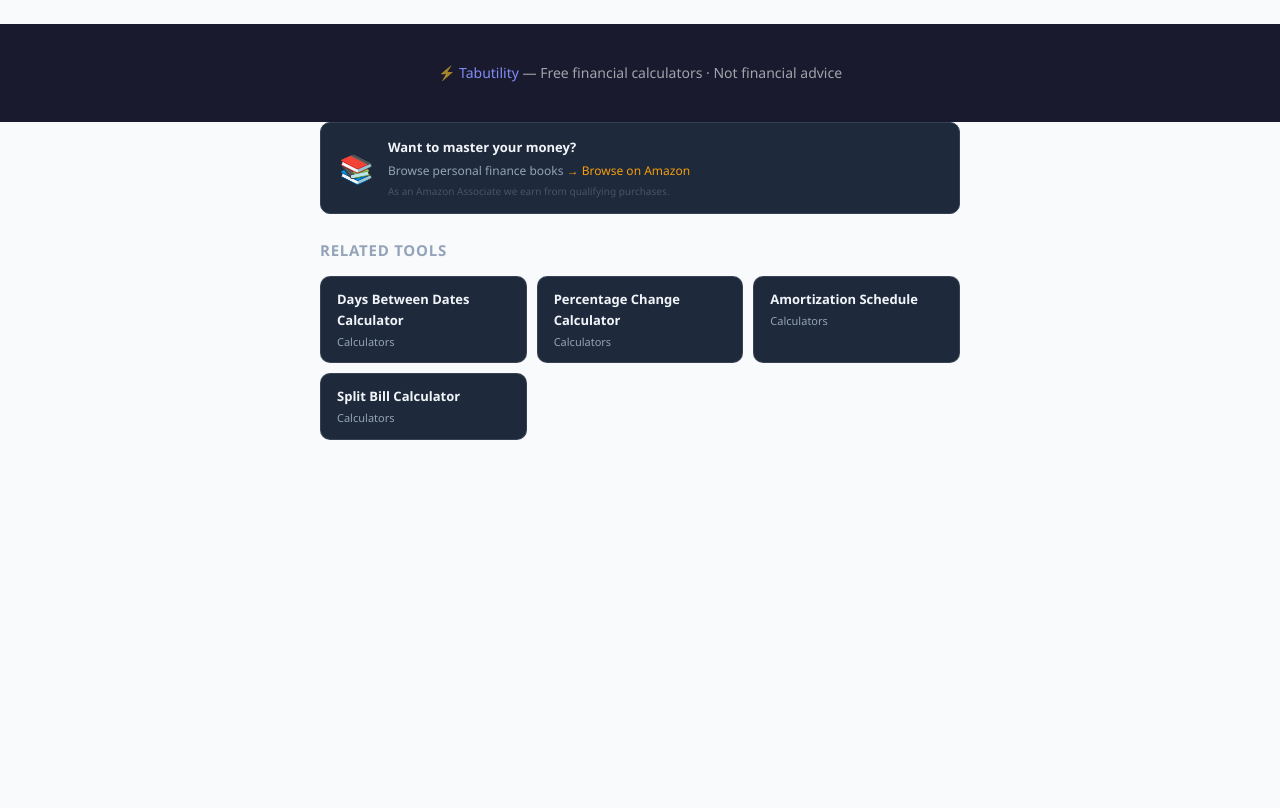
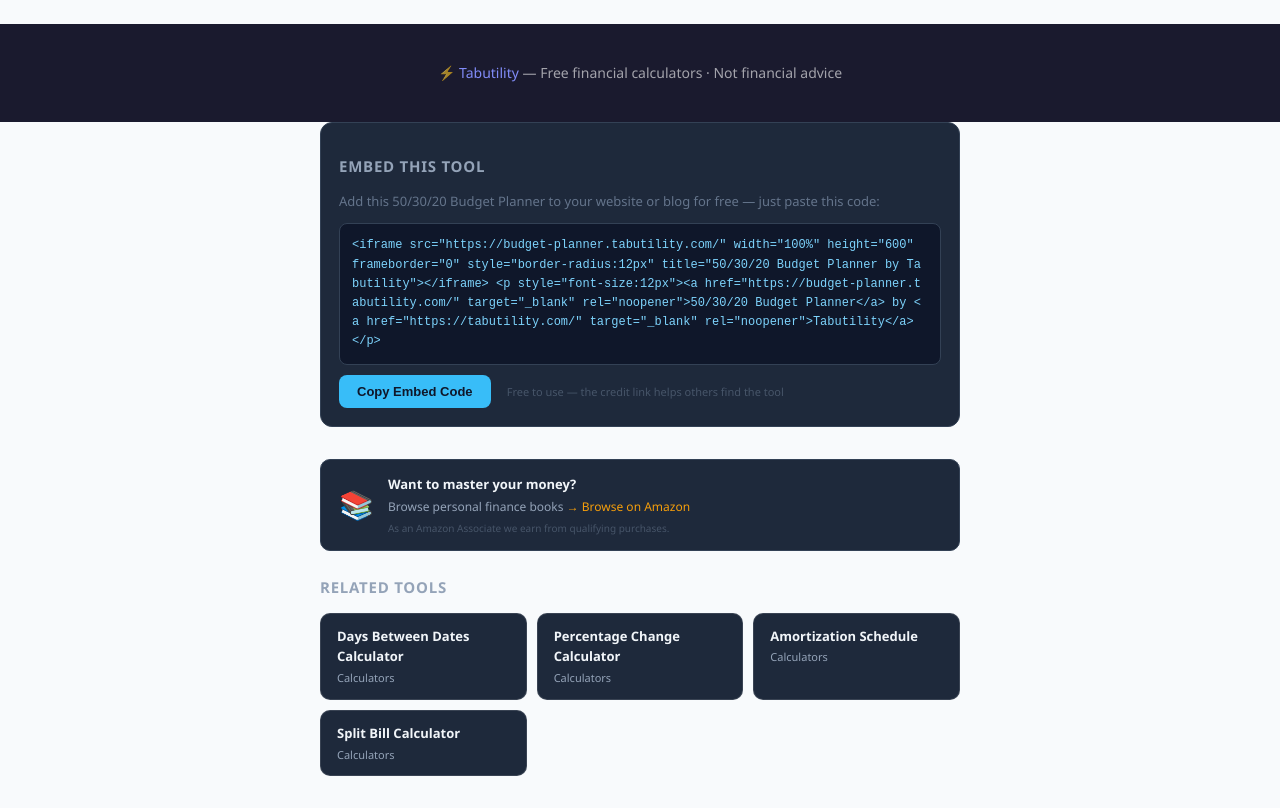
Before and after one commit to rakeshv02/budget-planner, a website: page index.html in a window 1280 px wide. Shown: the part 2540-3348 px from the top of the page. Before the commit the page ends 3012 px from the top, so only its background shows below. Drawn offline with Linux system fonts and the light colour scheme.

Commit message:
Add embed widget with credit link

```diff
--- a/index.html
+++ b/index.html
@@ -284,6 +284,16 @@ function onSlide(bucket){
 try{(adsbygoogle=window.adsbygoogle||[]).push({});}catch(e){}
 update();
 </script>
+
+<!-- embed-widget -->
+<div style="max-width:640px;margin:0 auto 32px;background:#1e293b;border:1px solid #334155;border-radius:12px;padding:18px">
+  <h2 style="font-size:15px;font-weight:700;color:#94a3b8;text-transform:uppercase;letter-spacing:.05em;margin-bottom:12px">Embed This Tool</h2>
+  <p style="font-size:13px;color:#64748b;margin-bottom:12px">Add this 50/30/20 Budget Planner to your website or blog for free — just paste this code:</p>
+  <div style="background:#0f172a;border:1px solid #334155;border-radius:8px;padding:12px;font-family:monospace;font-size:12px;color:#7dd3fc;word-break:break-all;margin-bottom:10px" id="embed-code">&lt;iframe src=&quot;https://budget-planner.tabutility.com/&quot; width=&quot;100%&quot; height=&quot;600&quot; frameborder=&quot;0&quot; style=&quot;border-radius:12px&quot; title=&quot;50/30/20 Budget Planner by Tabutility&quot;&gt;&lt;/iframe&gt;
+&lt;p style=&quot;font-size:12px&quot;&gt;&lt;a href=&quot;https://budget-planner.tabutility.com/&quot; target=&quot;_blank&quot; rel=&quot;noopener&quot;&gt;50/30/20 Budget Planner&lt;/a&gt; by &lt;a href=&quot;https://tabutility.com/&quot; target=&quot;_blank&quot; rel=&quot;noopener&quot;&gt;Tabutility&lt;/a&gt;&lt;/p&gt;</div>
+  <button onclick="navigator.clipboard.writeText(document.getElementById('embed-code').textContent).then(()=>{this.textContent='Copied!';setTimeout(()=>this.textContent='Copy Embed Code',2000)})" style="background:#38bdf8;color:#0f172a;border:none;border-radius:8px;padding:9px 18px;font-size:13px;font-weight:700;cursor:pointer">Copy Embed Code</button>
+  <span style="font-size:11px;color:#475569;margin-left:12px">Free to use — the credit link helps others find the tool</span>
+</div>
 <div style="margin:0 auto 24px;max-width:640px;background:#1e293b;border-radius:10px;padding:14px 18px;display:flex;align-items:center;gap:14px;cursor:pointer;border:1px solid #334155" onclick="window.open('https://www.amazon.com/s?k=personal+finance+books&tag=tabutility-20','_blank','noopener noreferrer')" title="Want to master your money?">
   <span style="font-size:28px;flex-shrink:0">📚</span>
   <div style="min-width:0">
```
